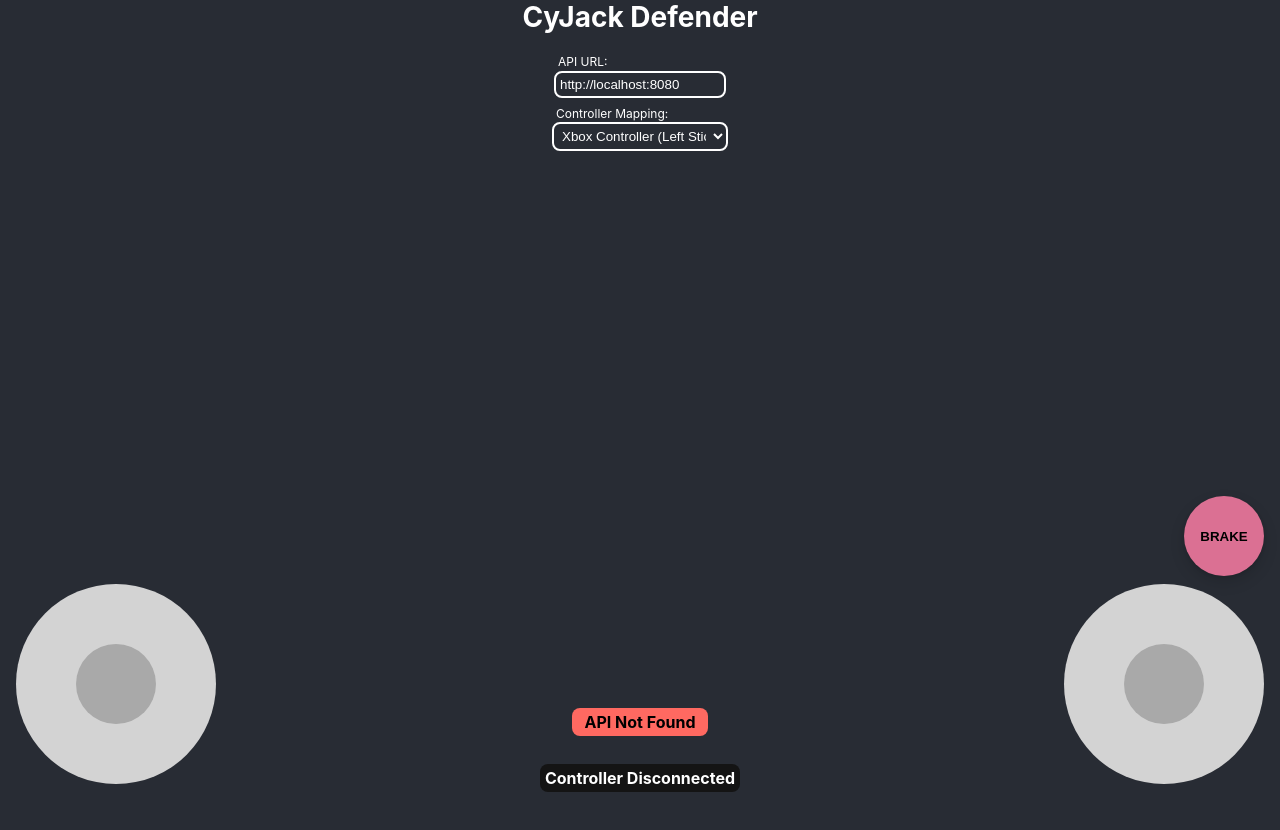
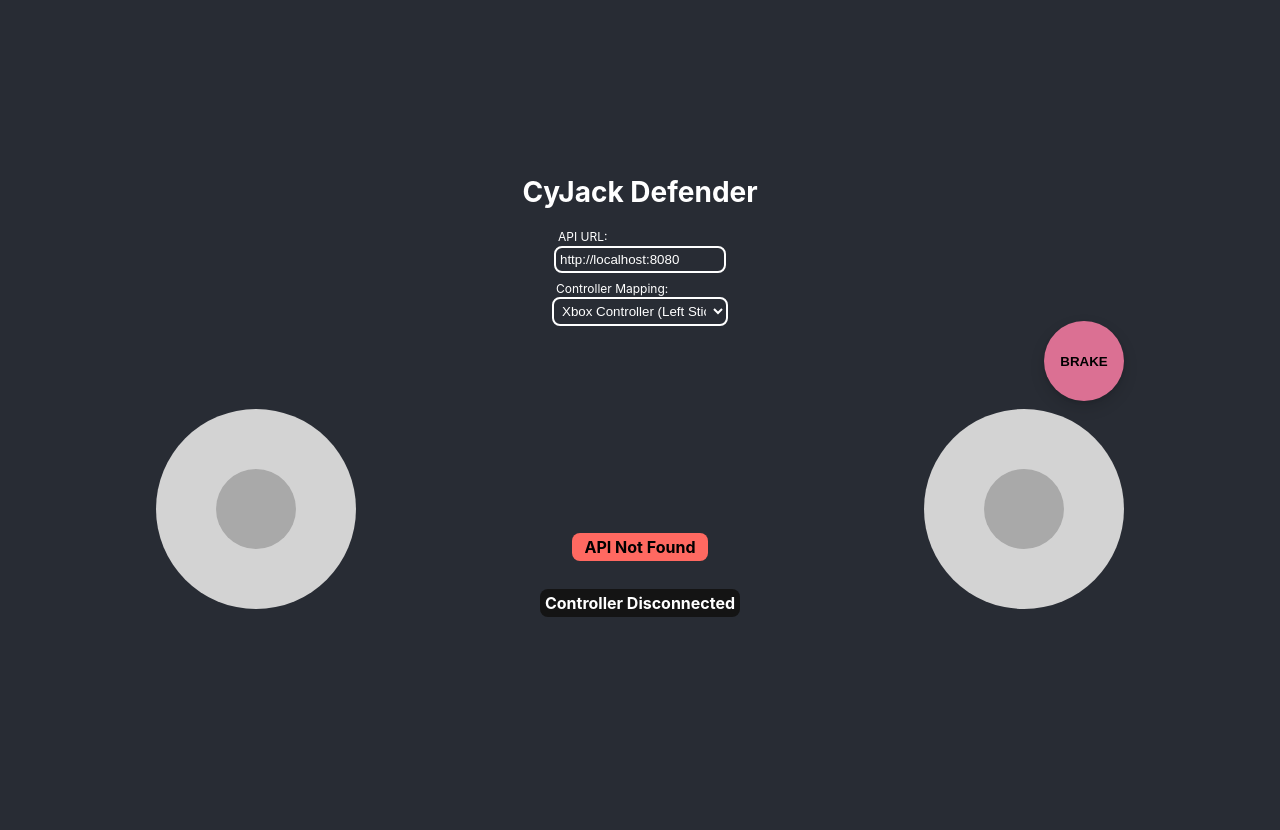
Before and after one commit to seansanchez/cyjack-defender, a React (Create React App) app in the folder src/ui/Cyjack.UI/: page / in a window 1280 px wide. Shown: the top 830 px of the page. After the commit the page ends 800 px from the top, so only its background shows below. Built offline with nearby package versions, Linux system fonts and the light colour scheme.

Commit message:
Updated design to stay consistently layed out even on desktop

```diff
--- a/src/ui/Cyjack.UI/src/Components/App.scss
+++ b/src/ui/Cyjack.UI/src/Components/App.scss
@@ -1,7 +1,9 @@
 .App {
+  height: calc(min(100vh, 450px));
+  width: calc(min(100vw, 1000px));
+  position: relative;
   text-align: center;
   overflow: hidden !important;
-  background-color: #282c34;
 }
 
 .App-header {
--- a/src/ui/Cyjack.UI/src/index.scss
+++ b/src/ui/Cyjack.UI/src/index.scss
@@ -6,9 +6,18 @@ body {
   -webkit-font-smoothing: antialiased;
   -moz-osx-font-smoothing: grayscale;
   overflow: hidden;
+  background-color: #282c34;
 }
 
 code {
   font-family: source-code-pro, Menlo, Monaco, Consolas, 'Courier New',
     monospace;
 }
+
+#root {
+  display: flex;
+  justify-content: center;
+  align-items: center;
+  height: 100vh;
+  width: 100vw;
+}
```
